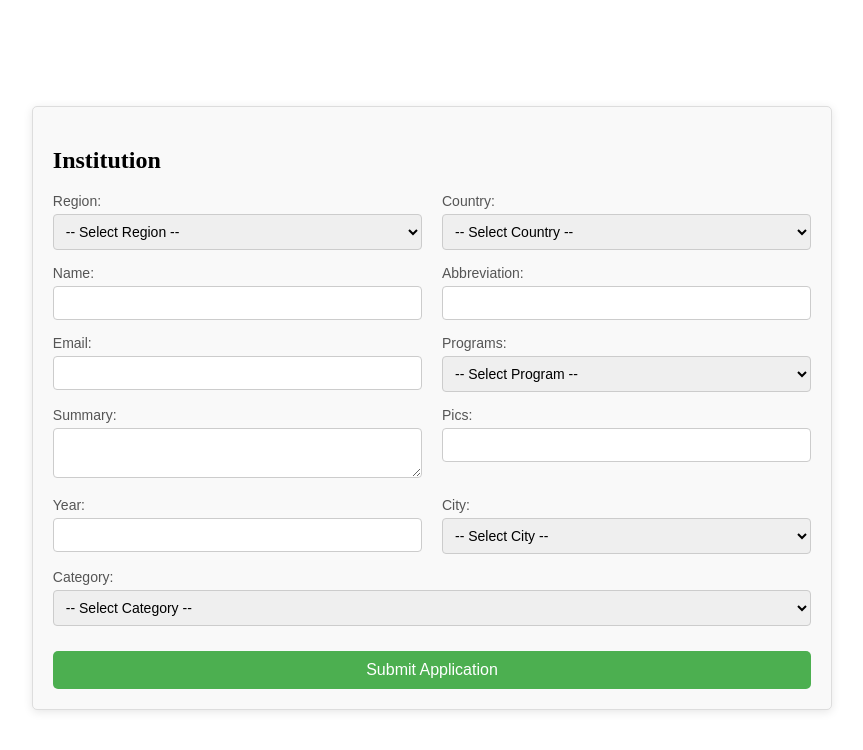
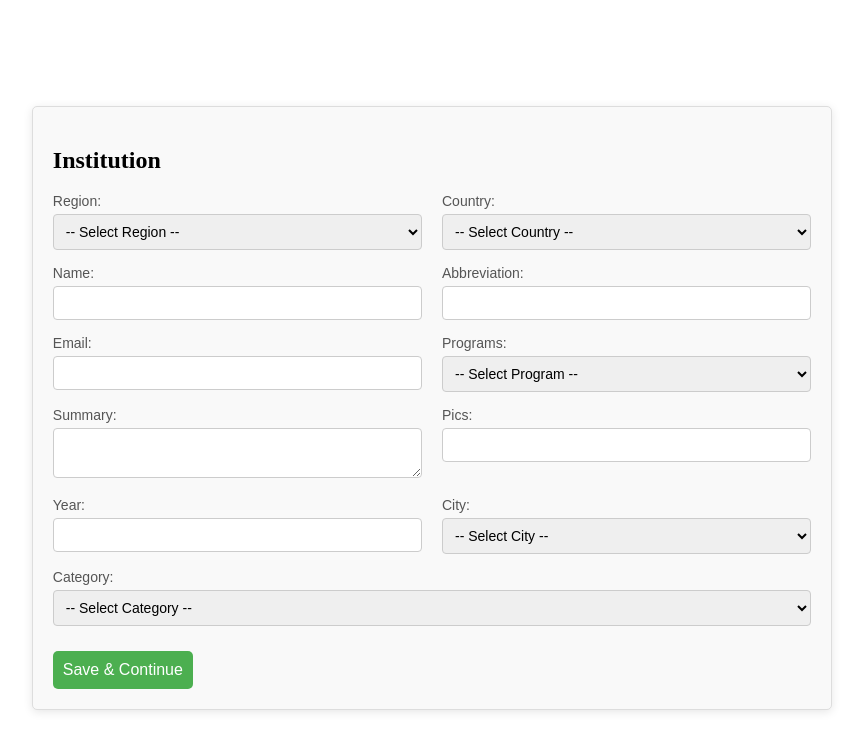
Before and after one commit to at-tawlib/aucas, a React (Vite) app: page / in a window 1280 px wide. Shown: the top 750 px of the page, without its empty margins (208-1071 px from the left). Built offline with nearby package versions, Linux system fonts and the light colour scheme.

Commit message:
Update the submit button

```diff
--- a/src/signup/Signup.css
+++ b/src/signup/Signup.css
@@ -6,6 +6,7 @@
   height: 100vh;
   align-items: center;
 }
+
 .form-container {
   width: 60%;
   height: fit-content;
@@ -47,7 +48,6 @@
 }
 
 .submit-btn {
-  width: 100%;
   padding: 10px;
   background-color: #4caf50;
   color: white;
--- a/src/signup/SignupForm.jsx
+++ b/src/signup/SignupForm.jsx
@@ -282,7 +282,7 @@ function SignupForm() {
 
         {/* Submit button */}
         <button className="submit-btn" type="submit">
-          Submit Application
+          Save & Continue
         </button>
       </form>
     </div>
```
